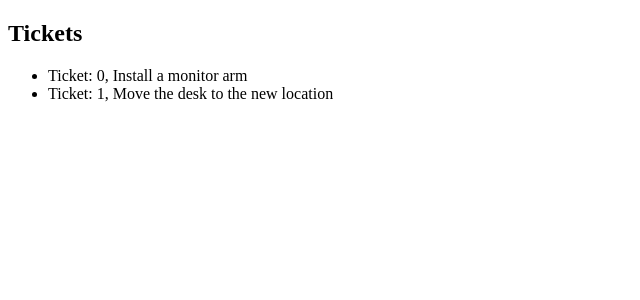
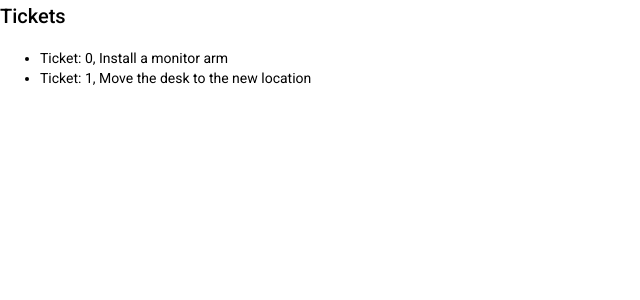
Before and after one commit to Nas3nmann/nrwl-coding-assignment, an Angular app: page / in a window 1280 px wide. Shown: the top 300 px of the page, without its empty margins (0-640 px from the left). Built offline with nearby package versions, Linux system fonts and the light colour scheme.

Commit message:
adds angular material dependency

```diff
--- a/angular.json
+++ b/angular.json
@@ -23,6 +23,7 @@
               "src/assets"
             ],
             "styles": [
+              "./node_modules/@angular/material/prebuilt-themes/indigo-pink.css",
               "src/styles.css"
             ],
             "scripts": [],
@@ -79,6 +80,7 @@
             "tsConfig": "src/tsconfig.spec.json",
             "karmaConfig": "src/karma.conf.js",
             "styles": [
+              "./node_modules/@angular/material/prebuilt-themes/indigo-pink.css",
               "src/styles.css"
             ],
             "scripts": [],
--- a/package.json
+++ b/package.json
@@ -3,10 +3,13 @@
   "version": "0.0.0",
   "private": true,
   "dependencies": {
+    "@angular/animations": "13.3.1",
+    "@angular/cdk": "13.3.2",
     "@angular/common": "13.3.1",
     "@angular/compiler": "13.3.1",
     "@angular/core": "13.3.1",
     "@angular/forms": "13.3.1",
+    "@angular/material": "13.3.2",
     "@angular/platform-browser": "13.3.1",
     "@angular/platform-browser-dynamic": "13.3.1",
     "@angular/router": "13.3.1",
--- a/src/app/app.module.ts
+++ b/src/app/app.module.ts
@@ -2,13 +2,15 @@ import { BrowserModule } from '@angular/platform-browser';
 import { NgModule } from '@angular/core';
 import { AppComponent } from './app.component';
 import {BackendService} from './backend.service';
+import { BrowserAnimationsModule } from '@angular/platform-browser/animations';
 
 @NgModule({
   declarations: [
     AppComponent
   ],
   imports: [
-    BrowserModule
+    BrowserModule,
+    BrowserAnimationsModule
   ],
   providers: [BackendService],
   bootstrap: [AppComponent]
--- a/src/index.html
+++ b/src/index.html
@@ -7,8 +7,11 @@
 
   <meta name="viewport" content="width=device-width, initial-scale=1">
   <link rel="icon" type="image/x-icon" href="favicon.ico">
+  <link rel="preconnect" href="https://fonts.gstatic.com">
+  <link href="https://fonts.googleapis.com/css2?family=Roboto:wght@300;400;500&display=swap" rel="stylesheet">
+  <link href="https://fonts.googleapis.com/icon?family=Material+Icons" rel="stylesheet">
 </head>
-<body>
+<body class="mat-typography">
   <app-root></app-root>
 </body>
 </html>
--- a/src/styles.css
+++ b/src/styles.css
@@ -1 +1,4 @@
 /* You can add global styles to this file, and also import other style files */
+
+html, body { height: 100%; }
+body { margin: 0; font-family: Roboto, "Helvetica Neue", sans-serif; }
```
Also changed, not shown: 1 other file (tests, documents, lock files or other folders).
